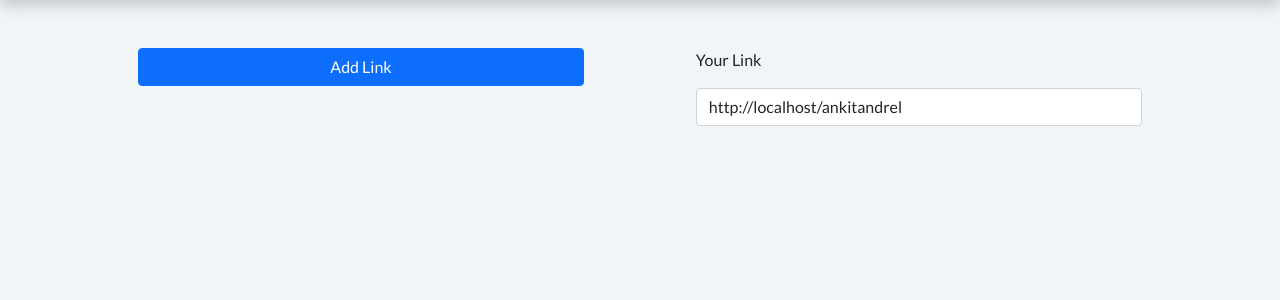
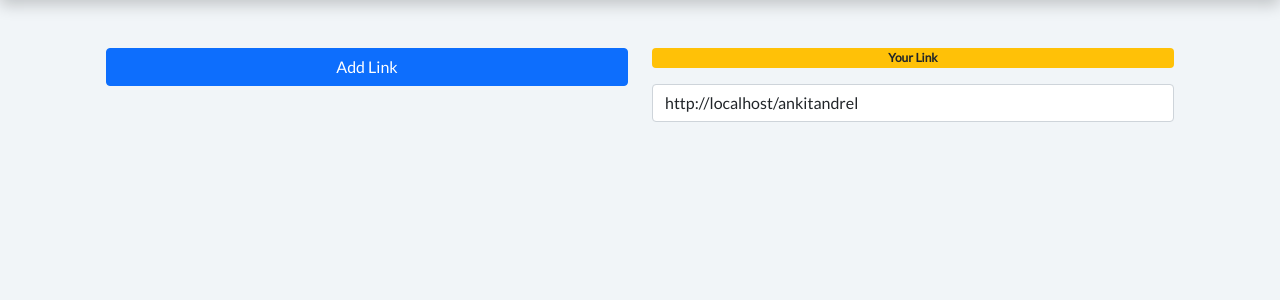
Before and after one commit to ankitdevelops/urltree, a Django app: page / in a window 1280 px wide. Shown: the part 64-364 px from the top of the page. Run offline with Django 3.2, Linux system fonts and the light colour scheme; a user stored in the database is signed in; data comes from the database, SQL or seed files in the repository; both versions use the stored data as it was after the commit; some libraries are stand-ins or nearby versions.

Commit message:
few UI Changes

```diff
--- a/templates/dashboard.html
+++ b/templates/dashboard.html
@@ -30,14 +30,14 @@
         </div>
     </nav>
 
-    <div class="flex-container mt-5 container mx-auto d-flex justify-content-between">
+    <!-- <div class="flex-container mt-5 container mx-auto d-flex justify-content-between">
         <div class="link-add-btn mx-auto" style="width: 40%;">
             <div class="d-grid gap-2">
                 <button type="button" class="btn btn-primary" data-bs-toggle="modal" data-bs-target="#add-link">
                     Add Link
                 </button>
 
-              </div>
+            </div>
         </div>
         <div class="bg-add-btn mx-auto" style="width: 40%;">
             <div class="d-grid gap-2">
@@ -45,6 +45,23 @@
                 <input type="text" class="form-control my-link" placeholder="" value="Your Link" id="my-link" >
               </div>
 
+        </div>
+    </div> -->
+
+    <div class="row container mt-5 mx-auto">
+        <div class="col-md-6">
+            <div class="d-grid gap-2 mb-2">
+                <button type="button" class="btn btn-primary " data-bs-toggle="modal" data-bs-target="#add-link">
+                    Add Link
+                </button>
+
+            </div>
+        </div>
+        <div class="col-md-6">
+            <div class="d-grid gap-2">
+                <label for="formGroupExampleInput " class="form-label text-dark text-center badge bg-warning text-dark">Your Link</label>
+                <input type="text" class="form-control my-link" placeholder="" value="Your Link" id="my-link" >
+              </div>
         </div>
     </div>
 
```
Also changed, not shown: templates/accounts/profile.html (+16 -0 lines), urltree/settings.py (+7 -1 lines), db.sqlite3.
